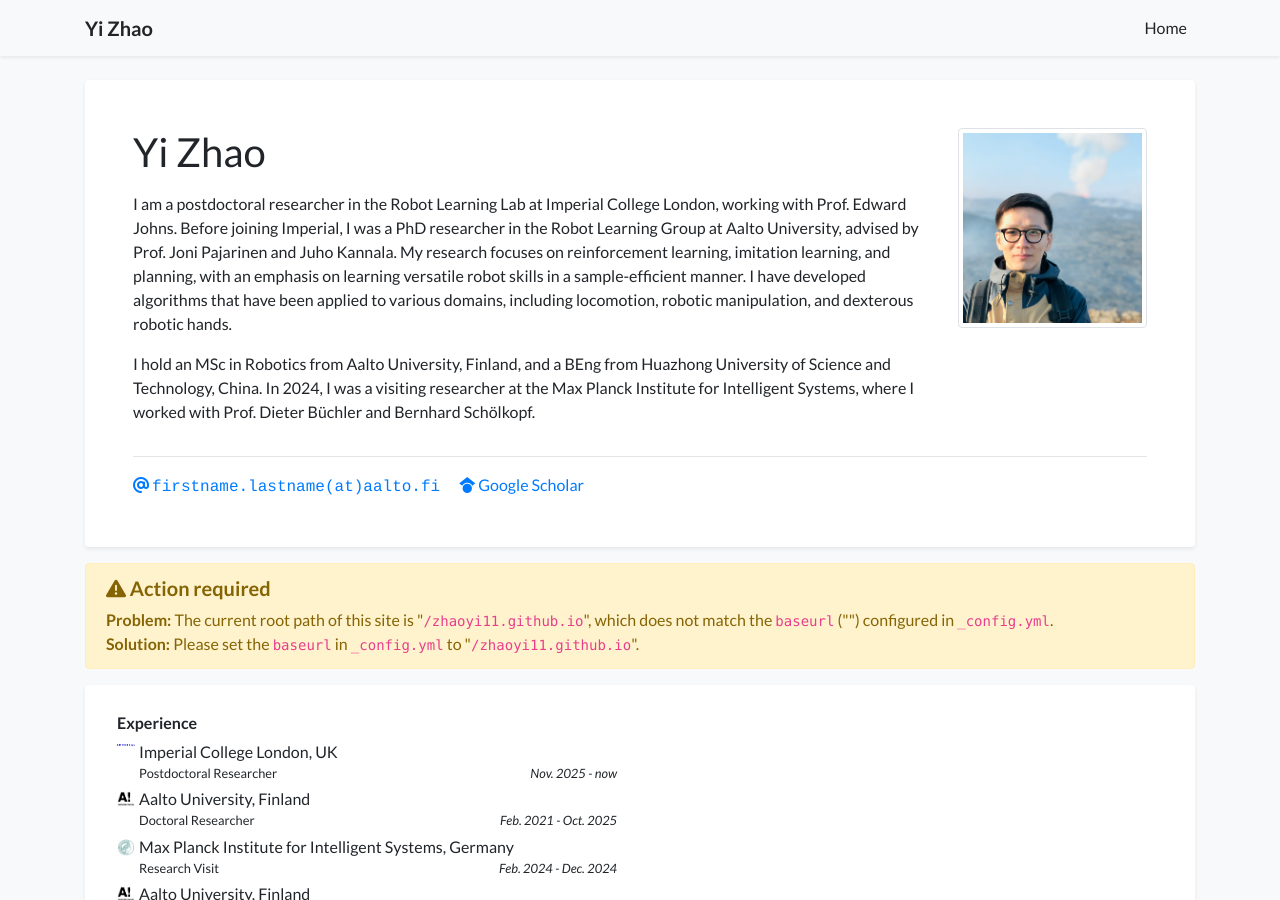
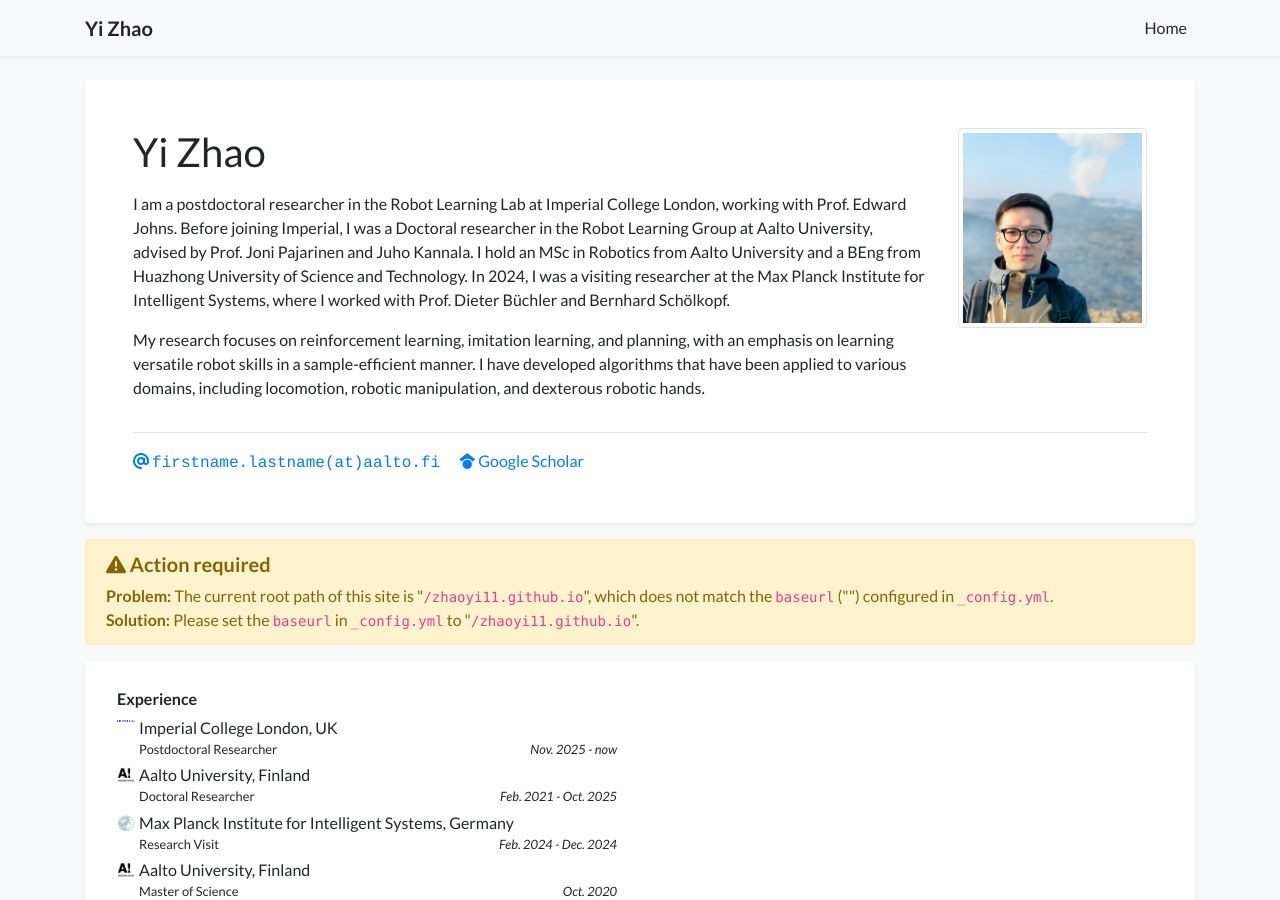
Before and after one commit to zhaoyi11/zhaoyi11.github.io, a Jekyll site: the page built from index.html, in a window 1280 px wide and 900 px high. Built offline with Jekyll 4.4.1, drawn with Linux system fonts in a browser that asks for light colours; a style sheet for code colours, icons or effects is not loaded.

Commit message:
update bio

```diff
--- a/_data/profile.yml
+++ b/_data/profile.yml
@@ -20,13 +20,13 @@
 
 short_bio: >
   <p> I am a postdoctoral researcher in the Robot Learning Lab at Imperial College London, working with Prof. Edward Johns.
-  Before joining Imperial, I was a PhD researcher in the Robot Learning Group at Aalto University, advised by Prof. Joni Pajarinen and Juho Kannala.
-  My research focuses on reinforcement learning, imitation learning, and planning, with an emphasis on learning versatile robot skills in a sample-efficient manner.
+  Before joining Imperial, I was a Doctoral researcher in the Robot Learning Group at Aalto University, advised by Prof. Joni Pajarinen and Juho Kannala.
+  I hold an MSc in Robotics from Aalto University and a BEng from Huazhong University of Science and Technology.
+  In 2024, I was a visiting researcher at the Max Planck Institute for Intelligent Systems, where I worked with Prof. Dieter Büchler and Bernhard Schölkopf.
+
+  <p> My research focuses on reinforcement learning, imitation learning, and planning, with an emphasis on learning versatile robot skills in a sample-efficient manner.
   I have developed algorithms that have been applied to various domains, including locomotion, robotic manipulation, and dexterous robotic hands.
 
-
-  <p>I hold an MSc in Robotics from Aalto University, Finland, and a BEng from Huazhong University of Science and Technology, China.
-  In 2024, I was a visiting researcher at the Max Planck Institute for Intelligent Systems, where I worked with Prof. Dieter Büchler and Bernhard Schölkopf.
 
 portrait_url: /assets/images/photos/yi_img_square.jpg
   #portrait_caption: >-
```
